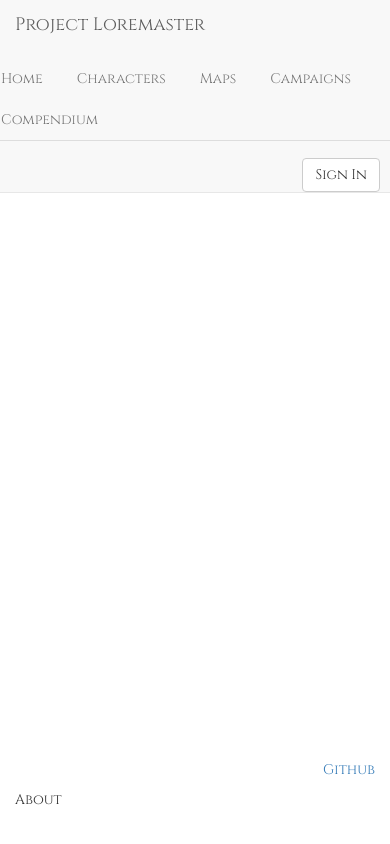
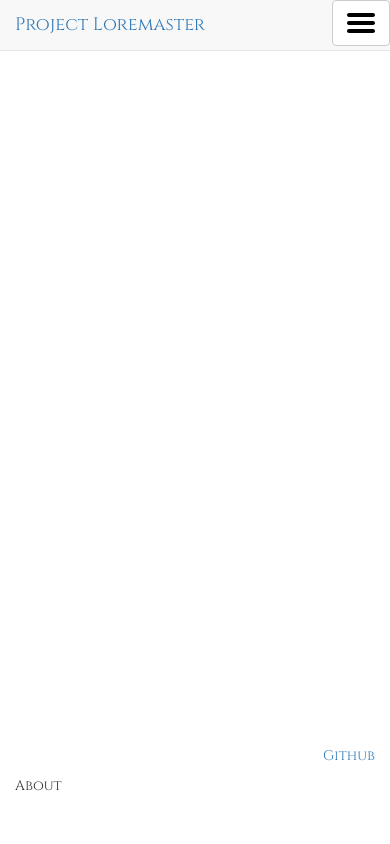
Before and after one commit to rmarks6767/ProjectLoremaster, a React (Create React App) app in the folder loremaster/frontend/: page / in a window 390 px wide. Built offline with nearby package versions, Linux system fonts and the light colour scheme.

Commit message:
Adding a responsive design to the navbar

```diff
--- a/loremaster/frontend/public/index.html
+++ b/loremaster/frontend/public/index.html
@@ -25,7 +25,7 @@
       Learn how to configure a non-root public URL by running `npm run build`.
     -->
     <link rel="stylesheet" href="https://stackpath.bootstrapcdn.com/bootstrap/3.4.1/css/bootstrap.min.css" integrity="sha384-HSMxcRTRxnN+Bdg0JdbxYKrThecOKuH5zCYotlSAcp1+c8xmyTe9GYg1l9a69psu" crossorigin="anonymous">
-      <link href="https://fonts.googleapis.com/css?family=Cinzel&display=swap" rel="stylesheet">
+    <link href="https://fonts.googleapis.com/css?family=Cinzel&display=swap" rel="stylesheet">
     <script src="https://ajax.googleapis.com/ajax/libs/jquery/3.4.1/jquery.min.js"></script>
     <script src="https://maxcdn.bootstrapcdn.com/bootstrap/3.4.0/js/bootstrap.min.js"></script>
     <title>Project Loremaster</title>
--- a/loremaster/frontend/src/components/App/App.css
+++ b/loremaster/frontend/src/components/App/App.css
@@ -38,6 +38,12 @@
   height: 4vh;
 }
 
+.NavbarNarrow{
+  width: 100%;
+  height: 4vh;
+  display: none;
+}
+
 .Content{
   width: 100%;
   min-height: 86vh;
@@ -56,3 +62,13 @@
 .Landing .container p{
   margin: 1em;
 }
+
+@media only screen and (max-width: 960px){
+  .Navbar{
+    display: none;
+  }
+
+  .NavbarNarrow{
+    display: initial;
+  }
+}
--- a/loremaster/frontend/src/components/App/App.js
+++ b/loremaster/frontend/src/components/App/App.js
@@ -4,6 +4,7 @@ import './App.css';
 import Navbar from '../Navbar/Navbar';
 import Content from '../Content/Content';
 import Footer from '../Footer/Footer';
+import NavbarNarrow from '../Navbar/NavbarNarrow';
 
 var currentLocation = 'landing';
 
@@ -12,7 +13,8 @@ class App extends Component {
     return (
       <div className="App">
         <Router>
-          <Navbar />
+          <Navbar />>
+          <NavbarNarrow />
           <Content />
           <Footer />
         </Router>
--- a/loremaster/frontend/src/components/Navbar/Navbar.css
+++ b/loremaster/frontend/src/components/Navbar/Navbar.css
@@ -1,4 +1,12 @@
 .login-button {
-    margin-top: 10px;
-    margin-right: 10px;
+    margin-top: 1rem;
+    margin-right: 1rem;
 }
+
+.nav-collapse{
+    display: flex;
+    flex-direction: column;
+    justify-content: space-around;
+    align-items: center;
+    margin-top: 5rem;
+}
--- a/loremaster/frontend/src/components/Navbar/Navbar.jsx
+++ b/loremaster/frontend/src/components/Navbar/Navbar.jsx
@@ -11,7 +11,7 @@ class Navbar extends Component{
             <div className="Navbar">
                 <nav className="navbar navbar-fixed-top navbar-default">
                     <div className="navbar-header">
-                        <p className="nav navbar-brand">Project Loremaster</p>
+                        <Link to="/home"><p className="nav navbar-brand">Project Loremaster</p></Link>
                     </div>
 
                     <ul className="nav navbar-nav nav-tabs" role="tablist">
--- /dev/null
+++ b/loremaster/frontend/src/components/Navbar/NavbarNarrow.jsx
@@ -0,0 +1,35 @@
+import React, { Component } from 'react';
+import { Link } from 'react-router-dom';
+import Login from '../Login/Login.jsx'
+import './Navbar.css';
+import menu from '../../imgs/menu.svg';
+
+class NavbarNarrow extends Component{
+    render(){
+        return(
+            <div className="NavbarNarrow">
+                <nav className="navbar navbar-fixed-top navbar-default">
+                    <div className="navbar-brand">
+                        <Link to="/home"><p>Project Loremaster</p></Link>
+                    </div>
+
+                    <button className="btn btn-navbar btn-default pull-right" type="button" data-toggle="collapse" data-target="#navbarcollapse" aria-expanded="false" aria-controls="navbarcollapse"><img src={menu} alt="Menu"/></button>
+
+                    <div className="nav nav-navbar collapse" id="navbarcollapse">
+                        <div className="nav-collapse">
+                            <Link to="/home" ><p>Home</p></Link>
+                            <Link to="/characters" ><p>Characters</p></Link>
+                            <Link to="/maps" ><p>Maps</p></Link>
+                            <Link to="/campaigns" ><p>Campaigns</p></Link>
+                            <Link to="/compendium" ><p>Compendium</p></Link>
+                            <button type="button" className="btn btn-default pull-right login-button" data-toggle="modal" data-target="#login">Sign In</button>
+                        </div>
+                    </div>
+                </nav>
+                <Login />
+            </div>
+        );
+    }
+}
+
+export default NavbarNarrow;
```
Also changed, not shown: loremaster/frontend/src/imgs/menu.svg (added).
